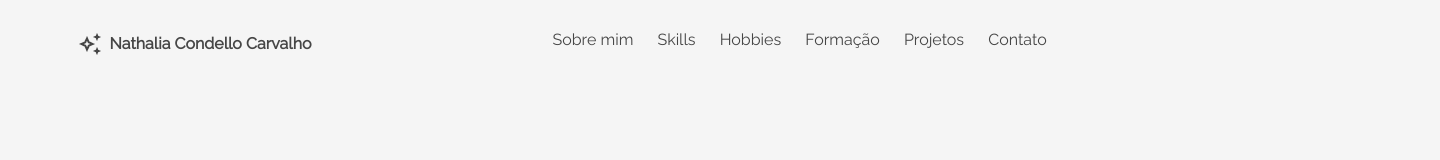
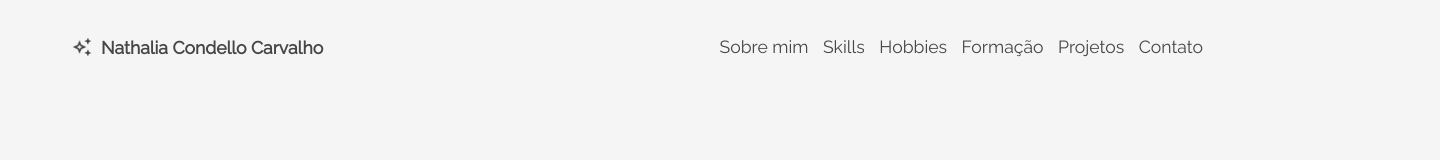
Before and after one commit to NathaliaCondelloCarvalho/challenge-one-portfolio, a plain HTML site: page index.html in a window 1280 px wide. Shown: the top 160 px of the page, 1440 px wide, since content can reach past the window. Drawn offline with Linux system fonts and the light colour scheme.

Commit message:
Estilo de caixa com logo e links finalizado ok

```diff
--- a/index.html
+++ b/index.html
@@ -13,7 +13,7 @@
   </head>
   <body>
       <header>
-        <section class="topo">
+        <section class="caixa">
             <div class="logo">
               <img src="./images/auto_awesome_black_24dp 1.png" alt="Estrelas decorativas">
               <h1>Nathalia Condello Carvalho</h1>
--- a/style/style.css
+++ b/style/style.css
@@ -1,48 +1,46 @@
 body {
     font-family: 'Raleway', sans-serif;
-    width: 1440px;
+    background: #F5F5F5;
+    width: 100%;
     height: 5020px;
-    background: #F5F5F5;
-    justify-content: center;
 }
 
-.topo {
-    display: flex;
-    flex-direction: row;
-    justify-content: center;
-    align-items: center;
-    width: 80%;
+.caixa {
+    width: 1136px;
     height: 88px;
-
+    font-size: 1.1em;
+    color: #464646;
+    margin: 0 auto;
+    position: relative /*levantar este elemento para segurar os elementos internos*/
 }
 
 .logo {
-    display: flex;
-    flex-direction: row;
-    align-items: center;
-    padding: 0px;
-    width: 455px;
-    height: 24px;
+    position: absolute;
+    top: 32px;
+    left: 0;
+    width: 400px;
+    height: 32px;
+    font-weight: bold;
+}
+
+.logo img {
+    width: 20px;
+    height: 20px;
+    position: absolute;
     left: 0px;
-    top: 32px;
+    top: 5px;
 }
 
 .logo h1 {
-    left: 10px;
-    top: 2.5px;
-
-    font-style: normal;
-    font-weight: bold;
-    font-size: 1em;
-    color: #464646;
-    order: 1;
-    margin: 0px 8px;
+    position: absolute;
+    left: 29px;
+    top: 7px;
 }
 
 nav {
-    width: 542px;
-    height: 24px;
-
+    position: absolute;
+    bottom: 32px;
+    right: 0px;
 }
 
 nav a {
@@ -55,9 +53,7 @@ nav a:hover {
     color: #ffbf00;
 }
 
-
-.links li {
+nav li {
     display: inline;
-    width: 5%;
-    margin-left: 20px;
+    margin: 1px 5px;
 }
```
